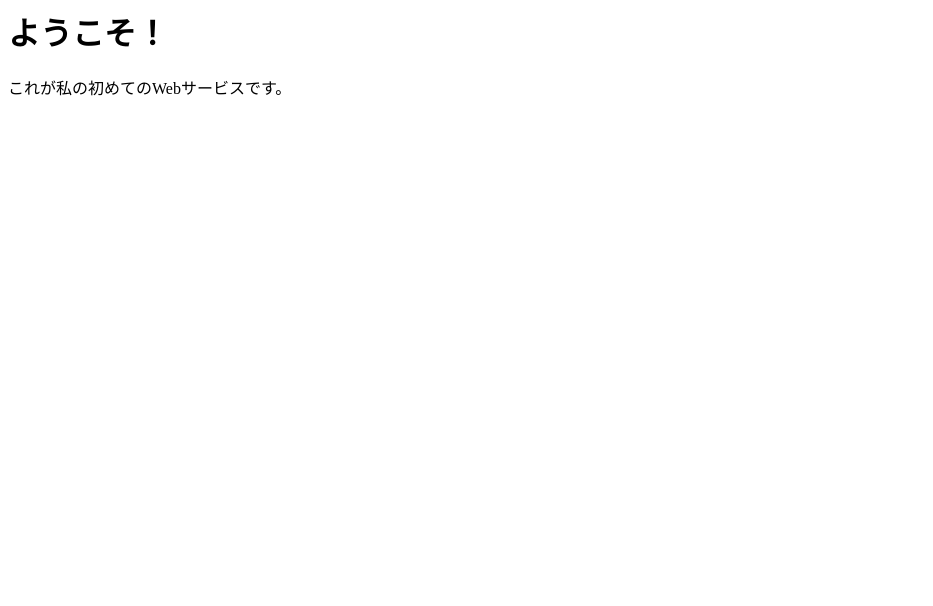
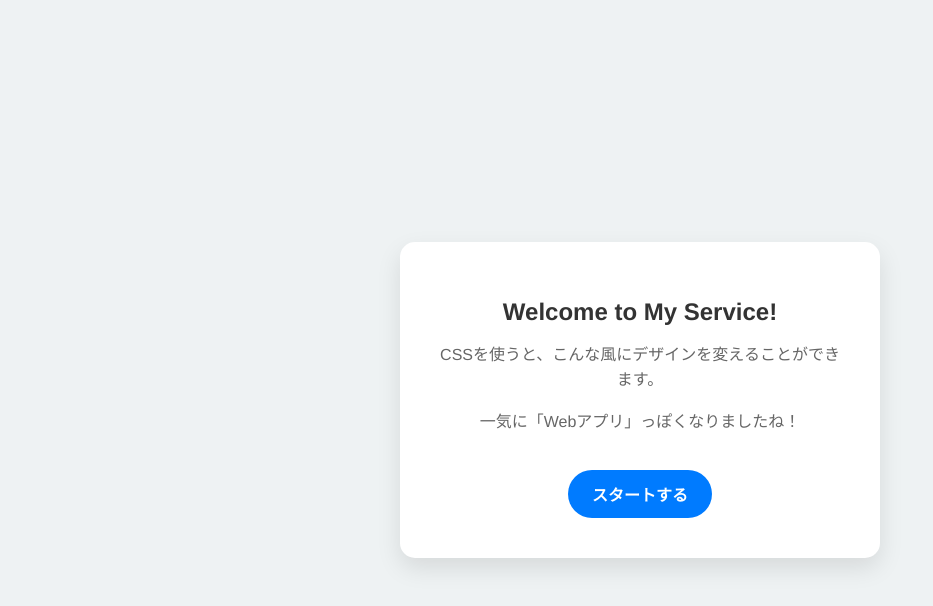
Before and after one commit to shun1010/practice-wb, a plain HTML site: page index.html in a window 1280 px wide. Shown: the whole page, without its empty margins (0-933 px from the left). Drawn offline with Linux system fonts and the light colour scheme.

Commit message:
Update index.html
Use css

```diff
--- a/index.html
+++ b/index.html
@@ -1,2 +1,62 @@
-<h1>ようこそ！</h1>
-<p>これが私の初めてのWebサービスです。</p>
+<!DOCTYPE html>
+<html lang="ja">
+<head>
+    <meta charset="UTF-8">
+    <title>My First Service</title>
+    <style>
+        /* ここから下がCSS（デザインの設定）です */
+        body {
+            font-family: "Helvetica Neue", Arial, "Hiragino Kaku Gothic ProN", sans-serif;
+            background-color: #eef2f3; /* 背景色：薄いグレー */
+            display: flex;
+            justify-content: center;
+            align-items: center;
+            height: 100vh; /* 画面の高さいっぱいに広げる */
+            margin: 0;
+        }
+        .card {
+            background-color: white; /* カードの色 */
+            padding: 40px;
+            border-radius: 15px; /* 角を丸くする */
+            box-shadow: 0 10px 25px rgba(0,0,0,0.1); /* 影をつける */
+            text-align: center;
+            max-width: 400px;
+            width: 90%;
+        }
+        h1 {
+            color: #333;
+            font-size: 24px;
+            margin-bottom: 10px;
+        }
+        p {
+            color: #666;
+            line-height: 1.6;
+        }
+        .button {
+            display: inline-block;
+            background-color: #007bff; /* ボタンの青色 */
+            color: white;
+            padding: 12px 24px;
+            text-decoration: none;
+            border-radius: 30px; /* ボタンを丸く */
+            margin-top: 20px;
+            font-weight: bold;
+            transition: 0.3s; /* アニメーション速度 */
+        }
+        .button:hover {
+            background-color: #0056b3; /* マウスを乗せた時の色 */
+            transform: translateY(-2px); /* 少し浮き上がる */
+        }
+    </style>
+</head>
+<body>
+
+    <div class="card">
+        <h1>Welcome to My Service!</h1>
+        <p>CSSを使うと、こんな風にデザインを変えることができます。</p>
+        <p>一気に「Webアプリ」っぽくなりましたね！</p>
+        <a href="#" class="button">スタートする</a>
+    </div>
+
+</body>
+</html>
```
